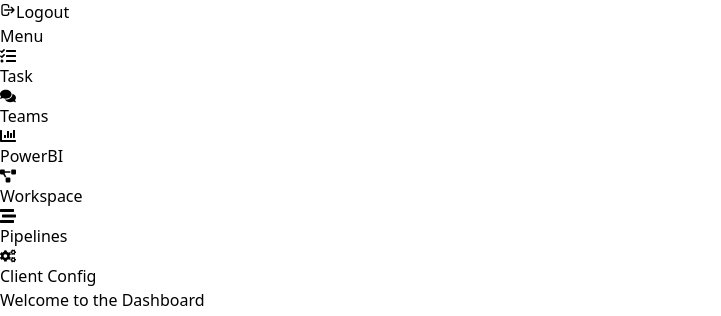
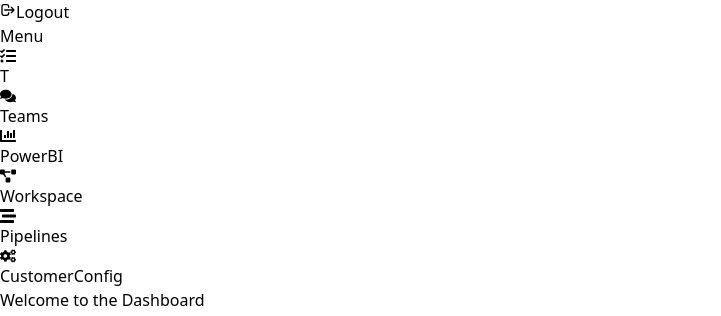
Before and after one commit to V-Dart/VLink, a React (Vite) app in the folder frontend/: page /dashboard in a window 1280 px wide. Shown: the part 538-854 px from the top of the page, without its empty margins (0-721 px from the left). Built offline with nearby package versions, Linux system fonts and the light colour scheme; sample sign-in values are in the browser's storage.

Commit message:
update : namaing conventions in sidemenu page

```diff
--- a/frontend/src/pages/SlideMenu.jsx
+++ b/frontend/src/pages/SlideMenu.jsx
@@ -10,12 +10,12 @@ import {
 } from "react-icons/fa";
 
 const menuItems = [
-  { name: "Task", icon: <FaTasks />, to: "/task" },
+  { name: "T", icon: <FaTasks />, to: "/task" },
   { name: "Teams", icon: <FaComments />, to: "/livechat" },
   { name: "PowerBI", icon: <FaChartBar />, to: "/powerbi" },
   { name: "Workspace", icon: <FaProjectDiagram />, to: "/workspace" },
   { name: "Pipelines", icon: <FaStream />, to: "/pipelines" },
-  { name: "Client Config", icon: <FaCogs />, to: "/client-config" },
+  { name: "CustomerConfig", icon: <FaCogs />, to: "/client-config" },
 ];
 
 export default function SlideMenu({ isOpen, onClose, onMenuHover, onMenuLeave }) {
```
